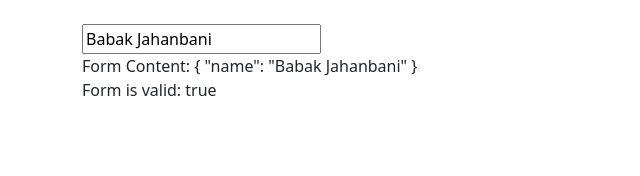
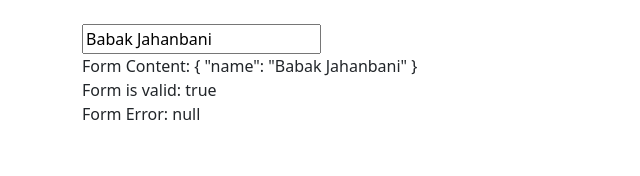
Before and after one commit to brjahanbani/CreditCardReact, an Angular app: page / in a window 1280 px wide. Shown: the top 176 px of the page, without its empty margins (0-640 px from the left). Built offline with nearby package versions, Linux system fonts and the light colour scheme.

Commit message:
Validators

```diff
--- a/src/app/card-form/card-form.component.html
+++ b/src/app/card-form/card-form.component.html
@@ -5,5 +5,6 @@
   </form>
   Form Content: {{cardForm.value | json}} <br>
   Form is valid: {{cardForm.valid | json}} <br>
+  Form Error: {{cardForm.get('name')?.errors | json}} <br>
 
 </div>
--- a/src/app/card-form/card-form.component.ts
+++ b/src/app/card-form/card-form.component.ts
@@ -1,5 +1,5 @@
 import { Component, OnInit } from '@angular/core';
-import { FormControl, FormGroup } from '@angular/forms';
+import { FormControl, FormGroup, Validators } from '@angular/forms';
 
 @Component({
   selector: 'app-card-form',
@@ -11,7 +11,11 @@ export class CardFormComponent implements OnInit {
 
   constructor() {
     this.cardForm = new FormGroup({
-      name: new FormControl('Babak Jahanbani'),
+      name: new FormControl('Babak Jahanbani', [
+        Validators.required,
+        Validators.minLength(3),
+        Validators.maxLength(30),
+      ]),
     });
   }
 
```
